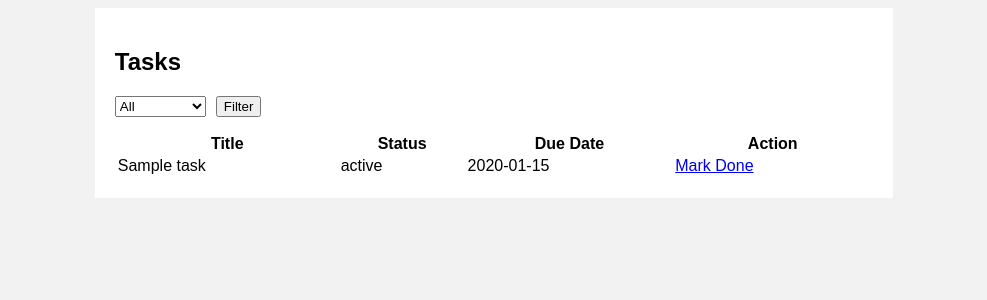
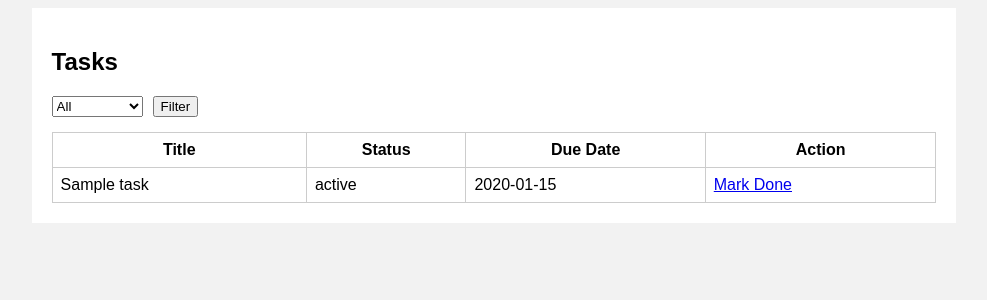
Before and after one commit to asrar000/simple_task_manager, a Flask app: page /tasks in a window 1280 px wide. Shown: the top 300 px of the page, without its empty margins (146-1133 px from the left). Run offline with Flask 3, Linux system fonts and the light colour scheme; tables that the repository leaves empty hold one stand-in row (values such as "Sample post").

Commit message:
Add styles to new table view

```diff
--- a/static/style.css
+++ b/static/style.css
@@ -1,12 +1,12 @@
 body {
-    font-family: Arial, sans-serif;
+    font-family: Arial;
     background: #f2f2f2;
 }
 
 .container {
     display: flex;
     flex-direction: column;
-    width: 60%;
+    width: 70%;
     margin: auto;
     background: white;
     padding: 20px;
@@ -18,15 +18,12 @@ body {
     margin-bottom: 15px;
 }
 
-.task-list {
-    display: flex;
-    flex-direction: column;
-    gap: 10px;
+table {
+    width: 100%;
+    border-collapse: collapse;
 }
 
-.task {
-    display: flex;
-    justify-content: space-between;
-    padding: 10px;
+th, td {
     border: 1px solid #ccc;
+    padding: 8px;
 }
```
